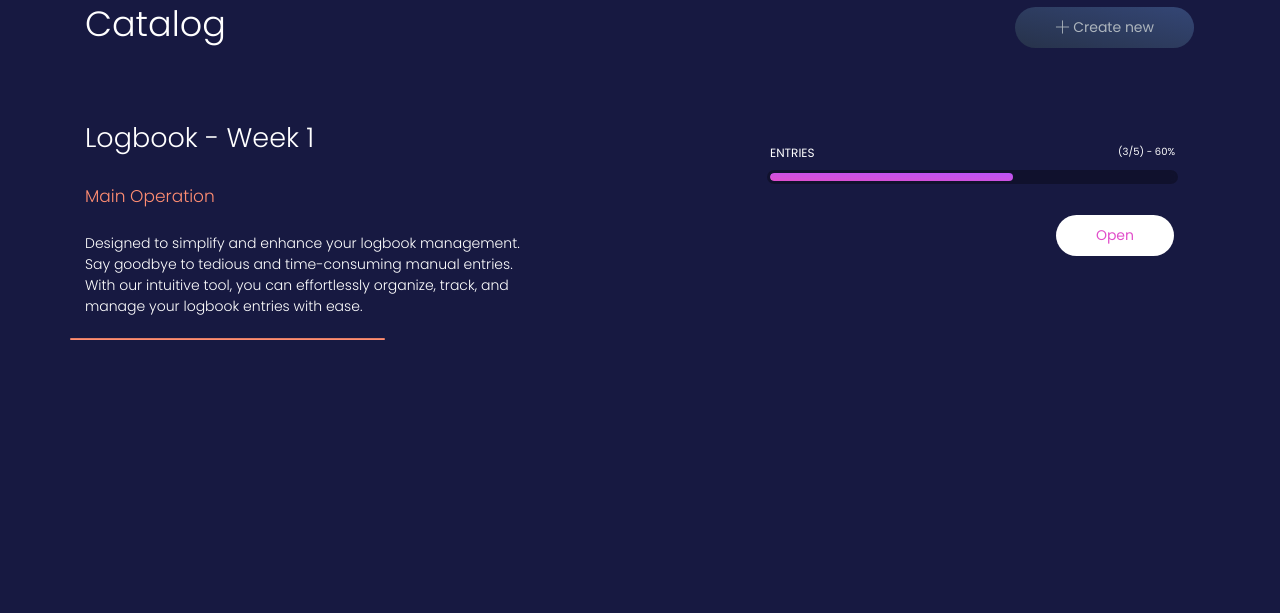
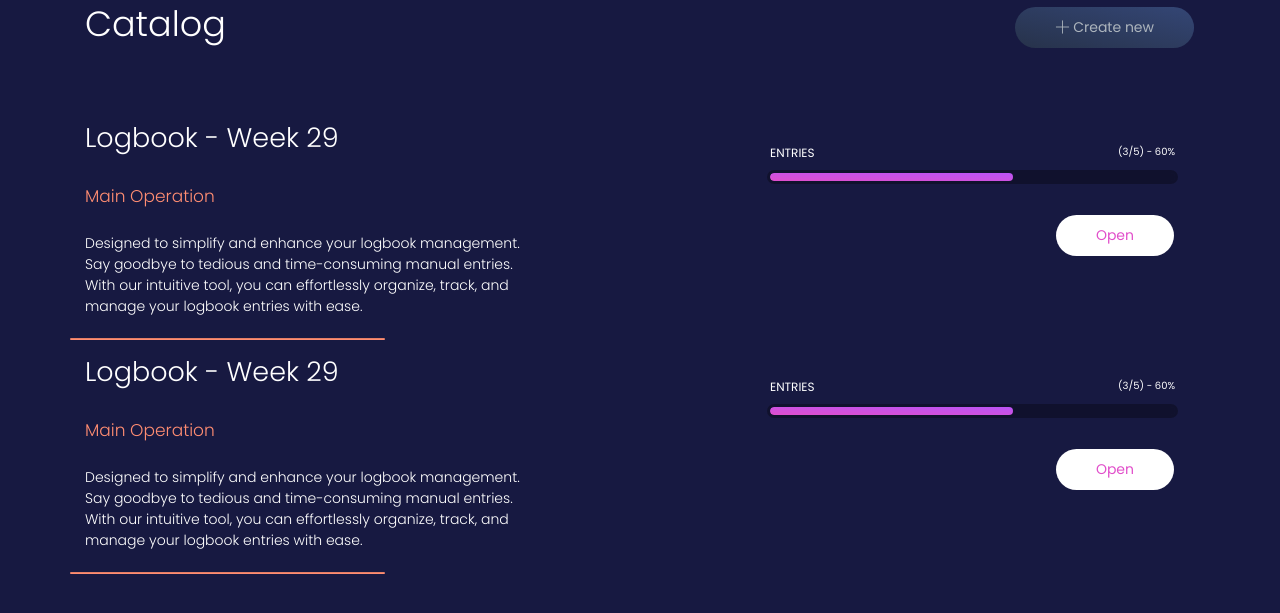
Before and after one commit to AidaLog/aidalog, a Django app: page /logbook/catalog/ in a window 1280 px wide. Shown: the part 73-686 px from the top of the page. Run offline with Django 4.2, Linux system fonts and the light colour scheme; a user stored in the database is signed in; data comes from the database, SQL or seed files in the repository; both versions use the stored data as it was after the commit; some libraries are stand-ins or nearby versions.

```diff
--- a/logbook/models.py
+++ b/logbook/models.py
@@ -9,6 +9,7 @@ class Student(models.Model):
     registration_number = models.CharField(max_length=255)
     year_of_study = models.IntegerField()
     pt_location = models.CharField(max_length=255)
+    practical_training_start_date = models.DateField(blank=True, null=True)
 
     def __str__(self):
         return f'{self.user.first_name} {self.user.last_name}'
@@ -20,7 +21,7 @@ class Logbook(models.Model):
     from_date = models.DateField()
     to_date = models.DateField()
     is_submitted = models.BooleanField(default=False)
-
+    week_activity = models.TextField(blank=True)
     def __str__(self):
         return f'Logbook week:{self.week_number}'
 
--- a/logbook/urls.py
+++ b/logbook/urls.py
@@ -3,7 +3,7 @@ from .views import *
 
 urlpatterns = [
     path('', logbook_home_view, name='logbook_home'),
-    path('settings/', profile_settings_view, name='logbook_settings'),
+    path('logbook_settings/', profile_settings_view, name='logbook_settings'),
     path('catalog/', logbook_catalog_view, name='logbook_catalog'),
     path('catalog/<int:logbook_id>/', logbook_detail_view, name='logbook_detail'),
     path('catalog/<int:logbook_id>/entry/', create_entry_view, name='logbook_entry'),
--- a/logbook/views.py
+++ b/logbook/views.py
@@ -1,5 +1,7 @@
 from django.shortcuts import render, redirect
 from home.views import process_login, logout
+from .models import *
+from datetime import datetime, timedelta
 
 def logbook_home_view(request):
     # check if user is logged in
@@ -13,10 +15,77 @@ def logbook_home_view(request):
 
 
 def profile_settings_view(request):
-    return render(request, 'logbook/logbook_settings.html', {})
+    # load form data
+    if request.POST:
+        # get form data
+        first_name = request.POST['first_name']
+        last_name = request.POST['last_name']
+        email = request.POST['email']
+        username = request.POST['username']
+        reg_number = request.POST['reg_number']
+        year_of_study = request.POST['year_of_study']
+        dept_name = request.POST['dept_name']
+        company_name = request.POST['company_name']
+        start_date = request.POST['start_date']
+
+        # update user profile
+        user = request.user
+        user.first_name = first_name
+        user.last_name = last_name
+        user.email = email
+        user.username = username
+        user.save()
+
+        # check if Student with user exists
+        student = Student.objects.get(user=user)
+        if student is None:
+            # create new student
+            student = Student()
+            student.user = user
+            student.registration_number = reg_number
+            student.year_of_study = year_of_study
+            student.department_name = dept_name
+            student.university = "UDSM"
+            student.pt_location = company_name
+            student.practical_training_start_date = start_date
+            student.save()
+        else:
+            # update student
+            student.registration_number = reg_number
+            student.year_of_study = year_of_study
+            student.department_name = dept_name
+            student.pt_location = company_name
+            student.practical_training_start_date = start_date
+            student.save()
+
+        return redirect("/logbook")
+
+    # get student information
+    student = Student.objects.get(user=request.user)
+    if student is  None:
+        return redirect("/logbook/logbook_redirect_login")
+
+    context = {
+        'student' : student
+    }
+
+    return render(request, 'logbook/logbook_settings.html', context)
 
 def logbook_catalog_view(request):
-    return render(request, 'logbook/logbook_list.html', {})
+    if request.POST:
+        return logbook_create_view(request)
+
+
+    # get logbooks
+    student = Student.objects.get(user=request.user)
+    logbooks = Logbook.objects.filter(student=student)
+
+    context = {
+        "logbooks": logbooks,
+        "logbook_count": len(logbooks)
+    }
+
+    return render(request, 'logbook/logbook_list.html', context)
 
 
 def logbook_detail_view(request, logbook_id):
@@ -24,8 +93,31 @@ def logbook_detail_view(request, logbook_id):
 
 
 def logbook_create_view(request):
-    # create new logbook then redirect to logbook_detail
-    pass
+    # get student
+    student = Student.objects.get(user=request.user)
+
+    # Get the current date
+    current_date = datetime.now().date() # Set the week number based on the ISO week number of the current date
+    week_number = current_date.isocalendar()[1] # Calculate the start date (Monday) of the week for the given week number and year
+    from_date = current_date - timedelta(days=current_date.isocalendar()[2] - 1)  # Calculate the end date (Friday) of the week for the given week number and year
+    to_date = from_date + timedelta(days=4)
+    # get passed form data
+    week_activity = request.POST['week_activity']
+    # if week activity is empty, set it to "Waiting for entries"
+    # remove spaces in week_activity
+    week_activity_clean = week_activity.strip()
+    if week_activity_clean == "" or week_activity is None:
+        week_activity = "Waiting for entries"
+
+    # Create and return the Logbook instance
+    Logbook.objects.create(
+        student=student,
+        week_number=week_number,
+        from_date=from_date,
+        to_date=to_date,
+        week_activity=week_activity)
+
+    return redirect("/logbook/catalog")
 
 def create_entry_view(request, logbook_id):
     # create new entry then redirect to logbook_detail
@@ -52,3 +144,28 @@ def logbook_redirect_login(request):
 def logbook_logout_redirect(request):
     logout(request)
     return redirect('/logbook')
+
+
+def signup_view(request):
+    context = {}
+    if request.POST:
+        username = request.POST['username']
+        email = request.POST['email']
+        password = request.POST['password']
+
+        if User.objects.filter(username=username).exists():
+            context['form_errors'] = "username already exists"
+        elif User.objects.filter(email=email).exists():
+            context['form_errors'] = "email already exists"
+        else:
+            user = User.objects.create_user(username, email, password)
+            user.save()
+
+            # directly log in the user
+            success = process_login(request, "/logbook_settings")
+            if success is False:
+                context['form_errors'] = "invalid username or password"
+            else:
+                return success # redirect to profile setup
+
+    return render(request, 'home/signup.html', context)
--- a/templates/logbook/logbook_list.html
+++ b/templates/logbook/logbook_list.html
@@ -24,16 +24,22 @@
             <div class="section">
                 <div class="container">
 
+                    {% if logbook_count == 0 %}
+                            <!-- No logbooks created yet -->
+                    {% else %}
+                        {% for logbook in logbooks %}
                             <!-- catalog item -->
                             <div class="row justify-content-between">
                                 <div class="col-lg-5 mb-5 mb-lg-0 ">
-                            <h2 class="text-white font-weight-light">Logbook - Week 1</h2>
+                                    <h2 class="text-white font-weight-light">Logbook - Week {{ logbook.week_number }}</h2>
                                     <h4 class="text-warning font-weight-light">Main Operation</h4>
-                            <p class="text-white mt-4">Designed to simplify and enhance your logbook management. Say
-                                goodbye to tedious and time-consuming manual entries. With our intuitive tool, you can
-                                effortlessly organize, track, and manage your logbook entries with ease.</p>
+                                    <p class="text-white mt-4">
+                                        Designed to simplify and enhance your logbook management.
+                                        Say goodbye to tedious and time-consuming manual entries.
+                                        With our intuitive tool, you can effortlessly organize,
+                                        track, and manage your logbook entries with ease.
+                                    </p>
                                 </div>
-
                                 <div class="col-lg-5 mb-lg-0">
                                     <div class="card-plain">
                                         <div class="card-body">
@@ -47,14 +53,15 @@
                                                     </div>
                                                 </div>
                                             </div>
-                                    <a href="{% url 'logbook_detail' '12' %}" class="btn btn-neutral btn-round mt-4 float-right">Open</a>
+                                            <a href="{% url 'logbook_detail' logbook.id %}" class="btn btn-neutral btn-round mt-4 float-right">Open</a>
                                         </div>
                                     </div>
                                 </div>
                                 <hr class="bg-warning col-3">
                             </div>
                             <!-- end catalog item -->
-
+                        {% endfor %}
+                    {% endif %}
 
                 </div>
             </div>
@@ -73,16 +80,15 @@
                         </div>
                     </div>
                     <div class="modal-body">
-                        <form role="form">
+                        <form role="form" method="post"> {% csrf_token %}
                             <div class="form-group mb-3">
                                 <hr class="bg-primary col-6">
                                 <div class="input-group">
-
-                                    <textarea class="form-control" placeholder="Short Summary for main operation for the week (optional). if you don't have anything right now leave empty"></textarea>
+                                    <textarea name="week_activity" class="form-control" placeholder="Short Summary for main operation for the week (optional). if you don't have anything right now leave empty"></textarea>
                                 </div>
                             </div>
                             <div class="text-center">
-                                <button type="button" class="btn btn-primary my-4">Create</button>
+                                <button type="submit" class="btn btn-primary my-4">Create</button>
                             </div>
                         </form>
                     </div>
```
Also changed, not shown: templates/logbook/logbook_settings.html (+13 -19 lines), db.sqlite3, logbook/migrations/0002_logbook_week_activity.py (added), logbook/migrations/0003_student_practical_training_start_date.py (added). Lines whose indentation alone changed are shown as unchanged.
